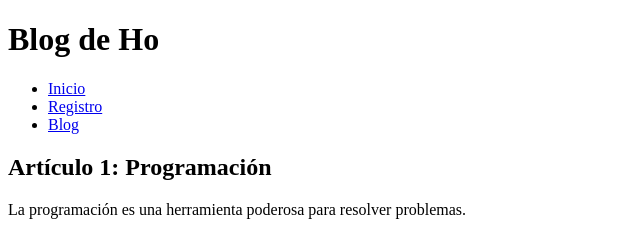
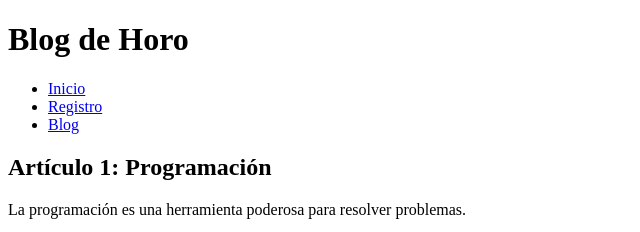
Before and after one commit to EzequielCordobaUTN/PROG3, a plain HTML site: page U1/blog.html in a window 1280 px wide. Shown: the top 232 px of the page, 0-640 px from the left. Drawn offline with Linux system fonts and the light colour scheme.

Commit message:
pequeño fix de texto

```diff
--- a/U1/blog.html
+++ b/U1/blog.html
@@ -7,7 +7,7 @@
 <body>
   <!-- Header -->
   <header>
-    <h1>Blog de Ho</h1>
+    <h1>Blog de Horo</h1>
     <nav aria-label="Barra de navegación principal">
       <ul>
         <li><a href="index.html">Inicio</a></li>
```
